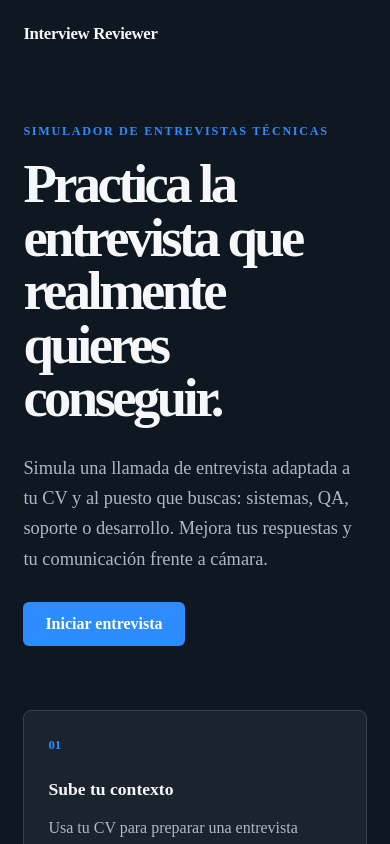
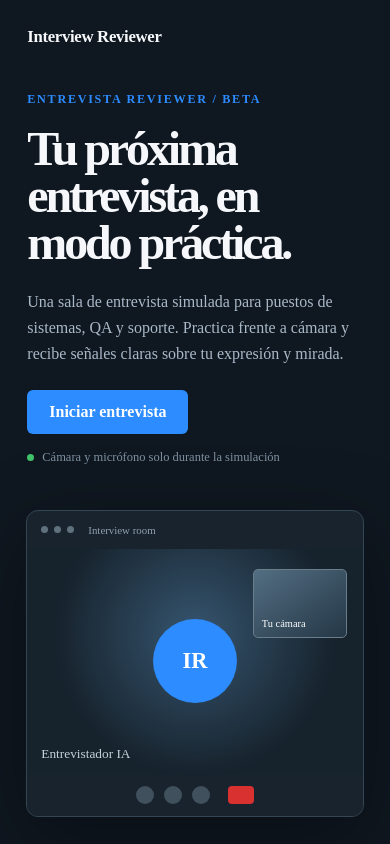
Before and after one commit to TrynaFindMimi/interview-reviewer, a React (Vite) app in the folder client/: page / in a window 390 px wide. Shown: the top 844 px of the page. Built offline with nearby package versions, Linux system fonts and the light colour scheme.

Commit message:
feat(client): preflight de permisos, limite de 30 fps y landing minimalista

```diff
--- a/client/src/App.css
+++ b/client/src/App.css
@@ -945,6 +945,191 @@
   }
 }
 
+/* Landing compacta: una sola idea, una sola acción y una vista previa del producto. */
+.landing-page {
+  min-height: 100svh;
+  height: 100svh;
+  display: grid;
+  grid-template-columns: minmax(0, 1.05fr) minmax(320px, 0.95fr);
+  grid-template-rows: auto 1fr;
+  align-items: center;
+  gap: clamp(24px, 6vw, 92px);
+  overflow: hidden;
+  padding: 22px clamp(24px, 7vw, 110px);
+}
+
+.landing-nav {
+  grid-column: 1 / -1;
+  width: 100%;
+}
+
+.landing-hero {
+  max-width: 620px;
+  margin: 0;
+}
+
+.landing-hero h1 {
+  max-width: 600px;
+  font-size: clamp(3rem, 5vw, 5.3rem);
+}
+
+.hero-copy {
+  max-width: 520px;
+  margin: 22px 0;
+  font-size: 1rem;
+}
+
+.hero-cta:disabled {
+  opacity: 0.65;
+  cursor: wait;
+}
+
+.landing-note {
+  display: flex;
+  align-items: center;
+  gap: 8px;
+  margin-top: 16px;
+  color: #7f91a0;
+  font-size: 0.78rem;
+}
+
+.landing-note span {
+  width: 7px;
+  height: 7px;
+  border-radius: 50%;
+  background: #41c36b;
+}
+
+.landing-error {
+  max-width: 500px;
+  margin: 14px 0 0;
+  color: #ff9b9b;
+  font-size: 0.84rem;
+}
+
+.landing-preview {
+  position: relative;
+  width: min(100%, 540px);
+  aspect-ratio: 1.1;
+  justify-self: end;
+  overflow: hidden;
+  border: 1px solid #344653;
+  border-radius: 12px;
+  background: #18232d;
+  box-shadow: 0 24px 80px rgba(0, 0, 0, 0.36);
+  transform: rotate(1.5deg);
+}
+
+.preview-top {
+  height: 38px;
+  display: flex;
+  align-items: center;
+  gap: 6px;
+  padding: 0 14px;
+  border-bottom: 1px solid #2e3d49;
+  color: #8fa0ae;
+  font-size: 0.68rem;
+}
+
+.preview-top span {
+  width: 7px;
+  height: 7px;
+  border-radius: 50%;
+  background: #60717e;
+}
+
+.preview-top b {
+  margin-left: 8px;
+  font-weight: 500;
+}
+
+.preview-screen {
+  position: absolute;
+  inset: 38px 0 42px;
+  display: grid;
+  place-items: center;
+  background: radial-gradient(circle at 50% 38%, #36556f, #16222c 65%);
+}
+
+.preview-avatar {
+  width: 84px;
+  height: 84px;
+  display: grid;
+  place-items: center;
+  border-radius: 50%;
+  background: #2d8cff;
+  color: #fff;
+  font-size: 1.4rem;
+  font-weight: 700;
+}
+
+.preview-screen small {
+  position: absolute;
+  bottom: 12px;
+  left: 14px;
+  color: #c6d1da;
+}
+
+.preview-self {
+  position: absolute;
+  top: 58px;
+  right: 16px;
+  width: 28%;
+  aspect-ratio: 1.35;
+  display: flex;
+  align-items: flex-end;
+  padding: 8px;
+  box-sizing: border-box;
+  border: 1px solid #6a7d8b;
+  border-radius: 5px;
+  background: linear-gradient(145deg, #536e82, #243746);
+  color: #fff;
+  font-size: 0.65rem;
+}
+
+.preview-bar {
+  position: absolute;
+  inset: auto 0 0;
+  height: 42px;
+  display: flex;
+  align-items: center;
+  justify-content: center;
+  gap: 10px;
+  background: #18232d;
+}
+
+.preview-bar i {
+  width: 18px;
+  height: 18px;
+  border-radius: 50%;
+  background: #40505c;
+}
+
+.preview-bar em {
+  width: 26px;
+  height: 18px;
+  margin-left: 8px;
+  border-radius: 4px;
+  background: #d93030;
+}
+
+@media (max-width: 820px) {
+  .landing-page {
+    height: auto;
+    min-height: 100svh;
+    grid-template-columns: 1fr;
+    grid-template-rows: auto auto auto;
+    overflow: auto;
+    gap: 34px;
+  }
+
+  .landing-preview {
+    justify-self: center;
+    width: min(100%, 520px);
+    transform: none;
+  }
+}
+
 /* El video del candidato es el escenario principal; el entrevistador queda en picture-in-picture. */
 .call-page {
   height: 100svh;
--- a/client/src/App.jsx
+++ b/client/src/App.jsx
@@ -2,40 +2,54 @@ import { useEffect, useState } from 'react'
 import './App.css'
 import { LiveCall } from './components/LiveCall'
 
-function Landing({ navigate }) {
+function Landing({ onStart }) {
+  const [requesting, setRequesting] = useState(false)
+  const [error, setError] = useState(null)
+
+  async function handleStart() {
+    setRequesting(true)
+    setError(null)
+    try {
+      const stream = await navigator.mediaDevices.getUserMedia({
+        video: { width: { ideal: 1280 }, height: { ideal: 720 }, frameRate: { ideal: 30, max: 30 } },
+        audio: true,
+      })
+      onStart(stream)
+    } catch (reason) {
+      setError(
+        reason.name === 'NotAllowedError'
+          ? 'Necesitamos permiso de cámara y micrófono para iniciar la simulación.'
+          : `No se pudo acceder a tus dispositivos: ${reason.message}`,
+      )
+    } finally {
+      setRequesting(false)
+    }
+  }
+
   return (
     <main className="landing-page">
       <nav className="landing-nav">
         <strong>Interview Reviewer</strong>
       </nav>
       <section className="landing-hero">
-        <p className="eyebrow">SIMULADOR DE ENTREVISTAS TÉCNICAS</p>
-        <h1>Practica la entrevista que realmente quieres conseguir.</h1>
+        <p className="eyebrow">ENTREVISTA REVIEWER / BETA</p>
+        <h1>Tu próxima entrevista, en modo práctica.</h1>
         <p className="hero-copy">
-          Simula una llamada de entrevista adaptada a tu CV y al puesto que buscas: sistemas,
-          QA, soporte o desarrollo. Mejora tus respuestas y tu comunicación frente a cámara.
+          Una sala de entrevista simulada para puestos de sistemas, QA y soporte. Practica frente
+          a cámara y recibe señales claras sobre tu expresión y mirada.
         </p>
-        <button type="button" className="hero-cta" onClick={() => navigate('/interview')}>
-          Iniciar entrevista
+        <button type="button" className="hero-cta" onClick={handleStart} disabled={requesting}>
+          {requesting ? 'Solicitando permisos…' : 'Iniciar entrevista'}
         </button>
+        {error && <p className="landing-error" role="alert">{error}</p>}
+        <div className="landing-note"><span /> Cámara y micrófono solo durante la simulación</div>
       </section>
-      <section className="landing-cards" aria-label="Cómo funciona">
-        <article>
-          <span>01</span>
-          <h2>Sube tu contexto</h2>
-          <p>Usa tu CV para preparar una entrevista alineada con tu experiencia.</p>
-        </article>
-        <article>
-          <span>02</span>
-          <h2>Simula la llamada</h2>
-          <p>Activa cámara y micrófono y practica en una experiencia parecida a una videollamada.</p>
-        </article>
-        <article>
-          <span>03</span>
-          <h2>Entiende tu presencia</h2>
-          <p>Observa tus expresiones y landmarks faciales mientras respondes.</p>
-        </article>
-      </section>
+      <div className="landing-preview" aria-hidden="true">
+        <div className="preview-top"><span /><span /><span /><b>Interview room</b></div>
+        <div className="preview-screen"><span className="preview-avatar">IR</span><small>Entrevistador IA</small></div>
+        <div className="preview-self"><span>Tu cámara</span></div>
+        <div className="preview-bar"><i /><i /><i /><em /></div>
+      </div>
     </main>
   )
 }
@@ -61,12 +75,13 @@ function Connecting({ navigate }) {
   )
 }
 
-function Interview({ navigate }) {
-  return <LiveCall onExit={() => navigate('/')} />
+function Interview({ navigate, stream }) {
+  return <LiveCall initialStream={stream} onExit={() => navigate('/')} />
 }
 
 function App() {
   const [path, setPath] = useState(window.location.pathname)
+  const [preflightStream, setPreflightStream] = useState(null)
 
   useEffect(() => {
     function handlePopState() {
@@ -82,8 +97,8 @@ function App() {
   }
 
   if (path === '/interview') return <Connecting navigate={() => navigate('/interview/live')} />
-  if (path === '/interview/live') return <Interview navigate={navigate} />
-  return <Landing navigate={navigate} />
+  if (path === '/interview/live') return <Interview navigate={navigate} stream={preflightStream} />
+  return <Landing onStart={(stream) => { setPreflightStream(stream); navigate('/interview') }} />
 }
 
 export default App
--- a/client/src/components/FaceLandmarkOverlay/index.jsx
+++ b/client/src/components/FaceLandmarkOverlay/index.jsx
@@ -4,7 +4,8 @@ import { FaceLandmarker, FilesetResolver } from '@mediapipe/tasks-vision'
 const WASM_URL = 'https://cdn.jsdelivr.net/npm/@mediapipe/tasks-vision@1.0.1/wasm'
 const MODEL_URL =
   'https://storage.googleapis.com/mediapipe-models/face_landmarker/face_landmarker/float16/1/face_landmarker.task'
-const DETECTION_INTERVAL = 1000 / 12
+const DETECTION_INTERVAL = 1000 / 30
+const GAZE_COOLDOWN = 1000
 
 function blendshapeValue(categories, names) {
   return Math.max(
@@ -17,6 +18,7 @@ export function FaceLandmarkOverlay({ videoRef, onDetection }) {
   const timerRef = useRef(null)
   const lastVideoTimeRef = useRef(-1)
   const lastNotificationRef = useRef('')
+  const gazeStateRef = useRef({ focused: true, candidate: true, candidateSince: 0 })
   const onDetectionRef = useRef(onDetection)
   const [status, setStatus] = useState('Cargando detector facial…')
 
@@ -96,7 +98,7 @@ export function FaceLandmarkOverlay({ videoRef, onDetection }) {
             blink: blendshapeValue(categories, ['eyeBlinkLeft', 'eyeBlinkRight']),
             jaw: blendshapeValue(categories, ['jawOpen']),
           }
-        const gaze = estimateGaze(landmarks)
+        const gaze = stabilizeGaze(estimateGaze(landmarks), now, gazeStateRef.current)
         const notificationKey = `${landmarks.length}:${Object.values(expressions)
           .map((value) => Math.round(value * 20))
           .join(',')}:${Math.round(gaze.deviation * 20)}`
@@ -127,7 +129,7 @@ export function FaceLandmarkOverlay({ videoRef, onDetection }) {
 }
 
 function estimateGaze(landmarks) {
-  if (landmarks.length < 478) return { deviation: 0, focused: false }
+  if (landmarks.length < 478) return { deviation: 1, focused: false }
 
   const leftIris = averagePoint(landmarks, [468, 469, 470, 471, 472])
   const rightIris = averagePoint(landmarks, [473, 474, 475, 476, 477])
@@ -136,6 +138,19 @@ function estimateGaze(landmarks) {
   const deviation = Math.min(1, (Math.abs(leftRatio - 0.5) + Math.abs(rightRatio - 0.5)) / 0.5)
 
   return { deviation, focused: deviation < 0.42 }
+}
+
+function stabilizeGaze(gaze, now, state) {
+  if (gaze.focused !== state.candidate) {
+    state.candidate = gaze.focused
+    state.candidateSince = now
+  }
+
+  if (state.focused !== state.candidate && now - state.candidateSince >= GAZE_COOLDOWN) {
+    state.focused = state.candidate
+  }
+
+  return { ...gaze, focused: state.focused }
 }
 
 function averagePoint(landmarks, indices) {
--- a/client/src/components/LiveCall/index.jsx
+++ b/client/src/components/LiveCall/index.jsx
@@ -9,7 +9,7 @@ import {
 } from '@ant-design/icons'
 import { FaceLandmarkOverlay } from '../FaceLandmarkOverlay'
 
-export function LiveCall({ onExit }) {
+export function LiveCall({ onExit, initialStream }) {
   const videoRef = useRef(null)
   const streamRef = useRef(null)
   const [cameraEnabled, setCameraEnabled] = useState(true)
@@ -43,8 +43,8 @@ export function LiveCall({ onExit }) {
       }
 
       try {
-        const stream = await navigator.mediaDevices.getUserMedia({
-          video: { width: { ideal: 1280 }, height: { ideal: 720 }, facingMode: 'user' },
+        const stream = initialStream ?? await navigator.mediaDevices.getUserMedia({
+          video: { width: { ideal: 1280 }, height: { ideal: 720 }, facingMode: 'user', frameRate: { ideal: 30, max: 30 } },
           audio: true,
         })
         if (cancelled) {
@@ -71,7 +71,7 @@ export function LiveCall({ onExit }) {
       streamRef.current?.getTracks().forEach((track) => track.stop())
       streamRef.current = null
     }
-  }, [])
+  }, [initialStream])
 
   function toggleCamera() {
     const next = !cameraEnabled
```
